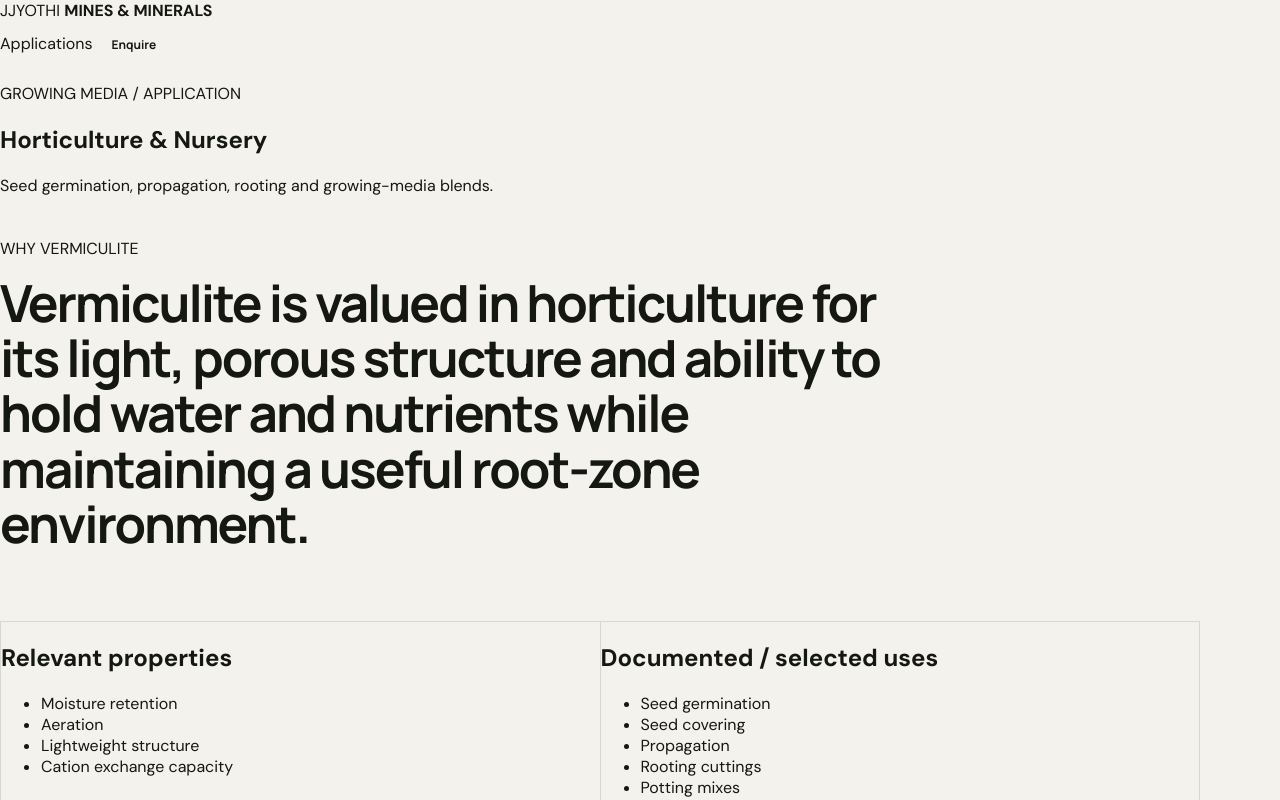
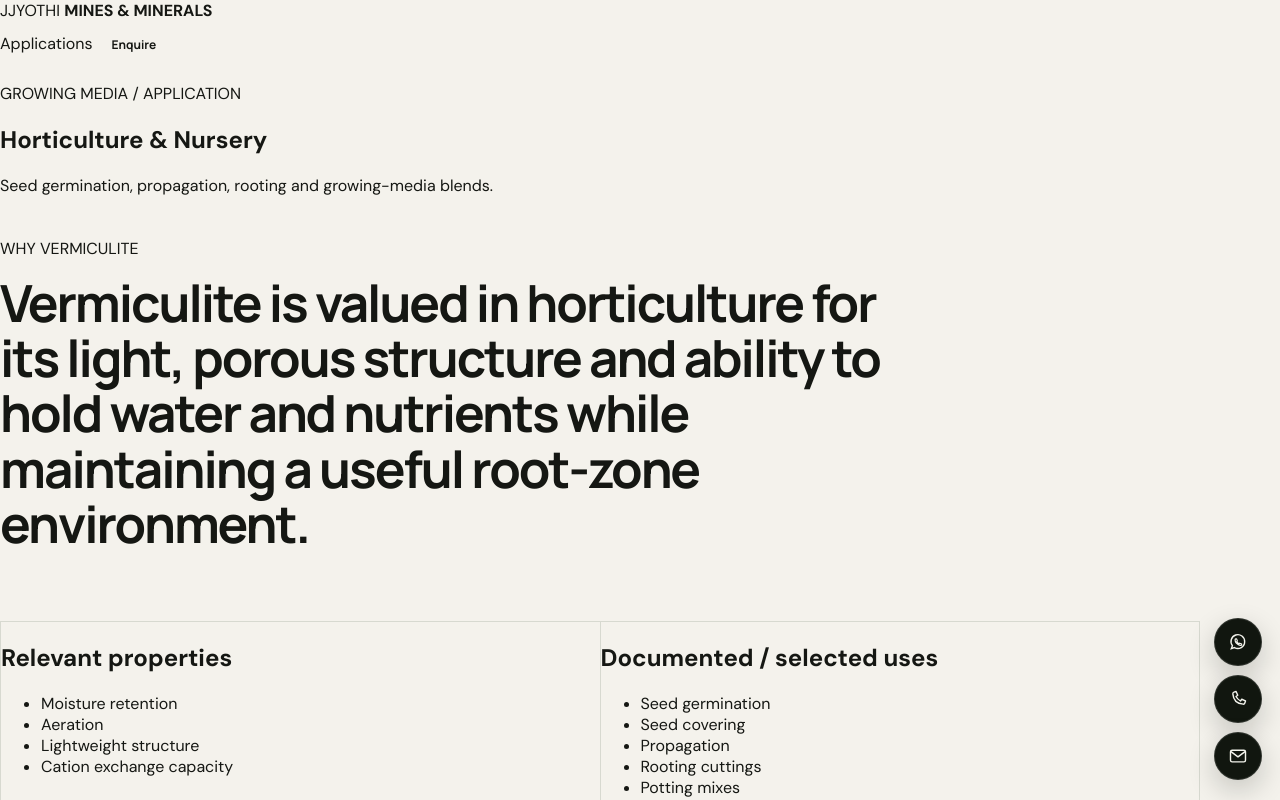
Before and after one commit to dhurva3333/Jyothimainesandmineral, a Next.js app: page /applications/horticulture in a window 1280 px wide. Shown: the top 800 px of the page. Built offline with nearby package versions, Linux system fonts and the light colour scheme.

Commit message:
feat: keep floating contact actions on application pages

```diff
--- a/app/applications/[id]/page.tsx
+++ b/app/applications/[id]/page.tsx
@@ -1,14 +1,13 @@
 import Link from 'next/link'
 import { notFound } from 'next/navigation'
 import { applicationDetails, getApplication } from '../../../lib/applicationData'
+import FloatingContact from '../../../components/FloatingContact'
 import '../../v2.module.css'
 
 export const dynamicParams = false
 export const revalidate = 3600
 
-export function generateStaticParams() {
-  return applicationDetails.map((app) => ({ id: app.id }))
-}
+export function generateStaticParams() { return applicationDetails.map((app) => ({ id: app.id })) }
 
 export default async function ApplicationPage({ params }: { params: Promise<{ id: string }> }) {
   const { id } = await params
@@ -19,12 +18,7 @@ export default async function ApplicationPage({ params }: { params: Promise<{ id
   return <main className="page application-detail-page">
     <header className="nav"><Link className="brand" href="/"><span className="mark">J</span><span>JYOTHI <b>MINES & MINERALS</b></span></Link><nav><Link href="/applications">Applications</Link><a className="button primary" href={whatsapp} target="_blank" rel="noopener noreferrer">Enquire</a></nav></header>
     <section className="page-hero"><p className="eyebrow">{app.eyebrow} / APPLICATION</p><h1>{app.title}</h1><p className="lead">{app.short}</p></section>
-    <section className="page-body application-detail-body">
-      <article className="detail-intro"><p className="eyebrow">WHY VERMICULITE</p><h2>{app.why}</h2></article>
-      <div className="detail-grid"><article className="info-card"><h2>Relevant properties</h2><ul>{app.properties.map((item) => <li key={item}>{item}</li>)}</ul></article><article className="info-card"><h2>Documented / selected uses</h2><ul>{app.uses.map((item) => <li key={item}>{item}</li>)}</ul></article></div>
-      <article className="size-callout"><p className="eyebrow">SIZE MATTERS</p><h2>{app.sizeGuidance}</h2><p>{app.sizeBand}</p><Link className="button primary" href={`/applications/${app.id}/sizes`}>See size guidance & enquire →</Link></article>
-      <article className="qualification-note"><strong>Qualification note</strong><p>{app.qualification}</p></article>
-      <div className="detail-actions"><Link className="button ghost" href="/applications">← All applications</Link><a className="button primary" href={whatsapp} target="_blank" rel="noopener noreferrer">Ask Jyothi about this application ↗</a></div>
-    </section>
+    <section className="page-body application-detail-body"><article className="detail-intro"><p className="eyebrow">WHY VERMICULITE</p><h2>{app.why}</h2></article><div className="detail-grid"><article className="info-card"><h2>Relevant properties</h2><ul>{app.properties.map((item) => <li key={item}>{item}</li>)}</ul></article><article className="info-card"><h2>Documented / selected uses</h2><ul>{app.uses.map((item) => <li key={item}>{item}</li>)}</ul></article></div><article className="size-callout"><p className="eyebrow">SIZE MATTERS</p><h2>{app.sizeGuidance}</h2><p>{app.sizeBand}</p><Link className="button primary" href={`/applications/${app.id}/sizes`}>See size guidance & enquire →</Link></article><article className="qualification-note"><strong>Qualification note</strong><p>{app.qualification}</p></article><div className="detail-actions"><Link className="button ghost" href="/applications">← All applications</Link><a className="button primary" href={whatsapp} target="_blank" rel="noopener noreferrer">Ask Jyothi about this application ↗</a></div></section>
+    <FloatingContact />
   </main>
 }
```
